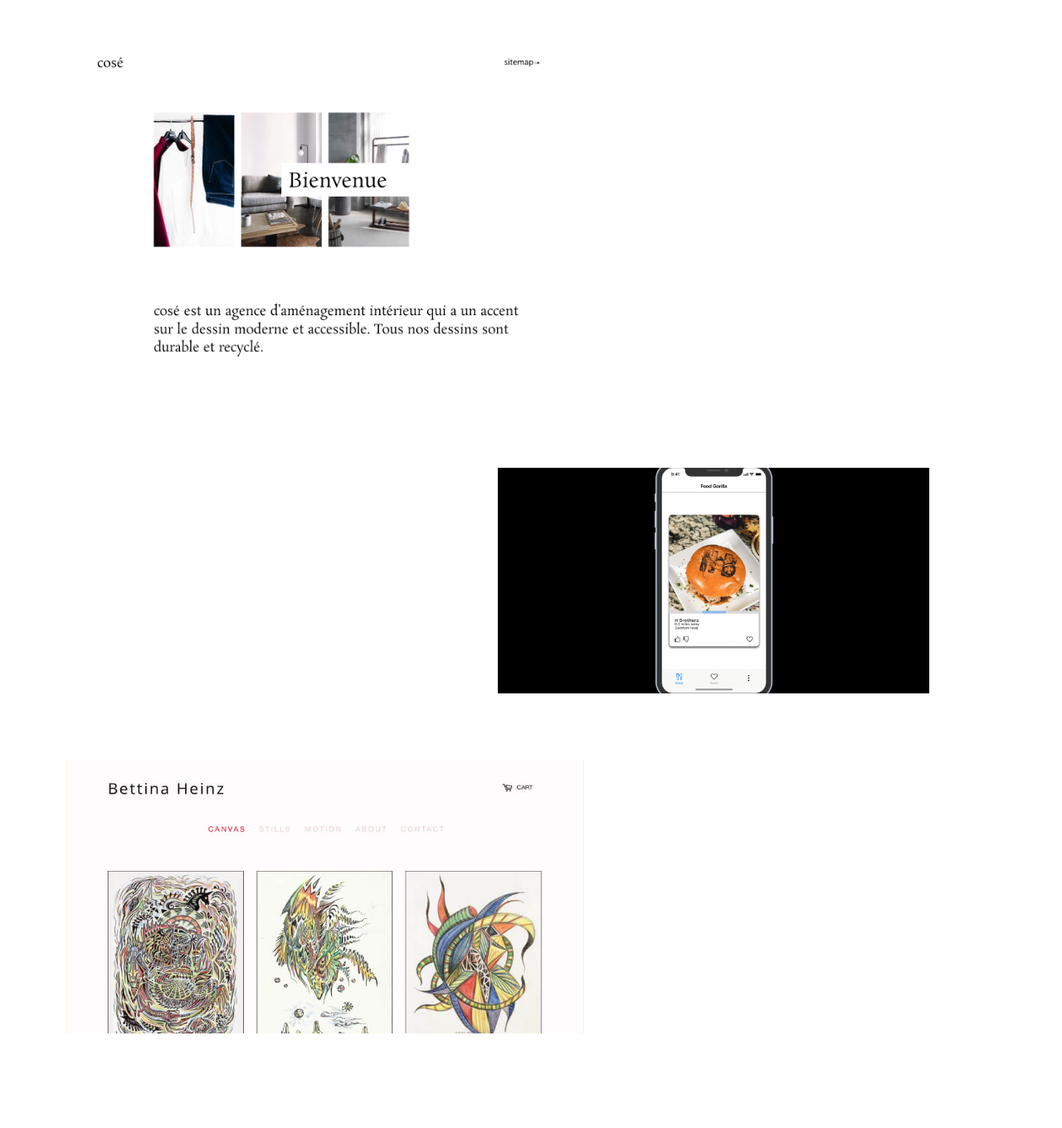
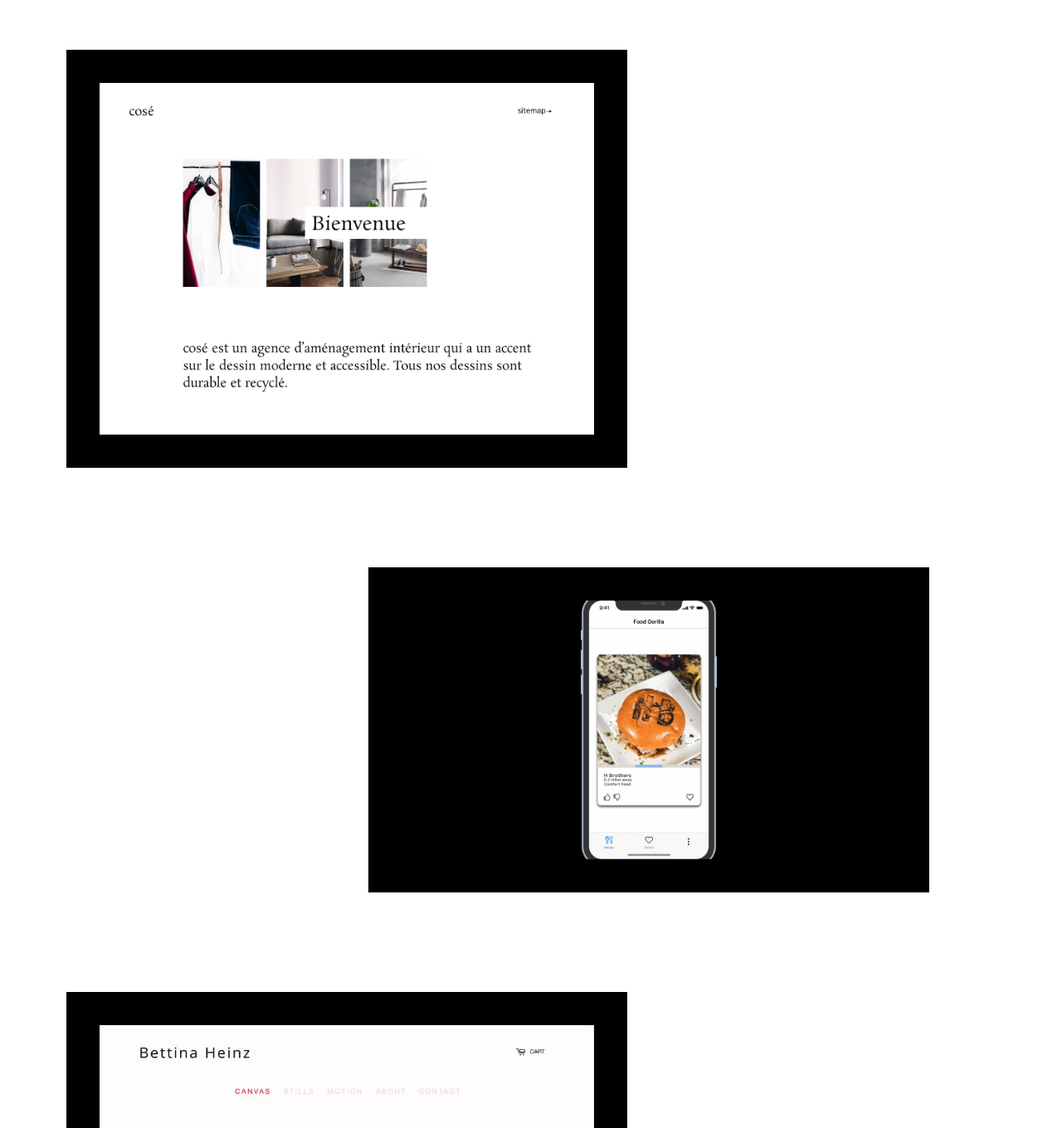
Before and after one commit to mikalcallahan/Portfolio-old, a React (Create React App) app in the folder client/: page /about in a window 1280 px wide. Shown: the part 790-2150 px from the top of the page at 83% size. Built offline with nearby package versions, Linux system fonts and the light colour scheme.

Commit message:
About/ Intro width & font weight
ProjectList/
Borders

```diff
--- a/client/src/components/ProjectList.js
+++ b/client/src/components/ProjectList.js
@@ -43,15 +43,21 @@ function ListWorks(props) {
   return (
     <div className='works'>
       <ul className='works__list'>
-        <li className='work__item' key='0'>
+        <li className='work__row'>
+        <div className='work__item' key='0'>
           <img className='work__img' alt='Cosé, aménagement intérior' src={cose}/>
-          </li>
-         <li className='work__item' key='1'>
-          <img className='work__img fg' alt='Food Gorilla' src={foodgorilla}/>
-        </li>
-        <li className='work__item' key='1'>
+        </div>
+      </li>
+      <li className='work__row'>
+         <div className='work__item' key='1'>
+           <img className='work__img fg' alt='Food Gorilla' src={foodgorilla}/>
+        </div>
+      </li>
+      <li className='work__row'>
+        <div className='work__item' key='1'>
           <img className='work__img' alt='Bettina Heinz Art' src={bhArt}/>
-        </li>
+        </div>
+      </li>
       </ul>
     </div>
   )
--- a/client/src/styles/_fonts.scss
+++ b/client/src/styles/_fonts.scss
@@ -1,5 +1,5 @@
 /* Fonts.scss */
-@import url('https://fonts.googleapis.com/css?family=Cormorant+Garamond:400|Lato');
+@import url('https://fonts.googleapis.com/css?family=Cormorant+Garamond:500|Lato');
 
 $font-stack--body: 'Lato', -apple-system, BlinkMacSystemFont, 'Segoe UI', 'Helvetica Neue', 'Roboto', 'Oxygen',
     'Ubuntu', 'Cantarell', 'Fira Sans', 'Droid Sans', sans-serif;
--- a/client/src/styles/about.scss
+++ b/client/src/styles/about.scss
@@ -63,7 +63,7 @@
   @include breakpoint(medium) {
     align-items: center;
     display: flex;
-    grid-column: 2 / 16;
+    grid-column: 3 / 15;
     height: 100vh;
     text-align: center;
   }
--- a/client/src/styles/project-list.scss
+++ b/client/src/styles/project-list.scss
@@ -16,6 +16,7 @@
 }
 
 .works__list {
+  align-items: center;
   display: flex;
   flex-wrap: wrap;
   width: 100%;
@@ -26,22 +27,36 @@
   }
 }
 
+.work__row {
+  //background-color: black;
+  display: flex;
+  margin: 2rem 0;
+  width: 100%;
+  @include breakpoint(medium) {
+    &:nth-child(2n) {
+      .work__item {
+        margin-left: auto;
+      }
+    }
+  }
+}
+
 .work__item {
   align-items: center;
   background-color: black;
   display: flex;
   justify-content: center;
-  margin: .25rem 0 .15rem 0;
-  // padding: 2rem 0;
+  flex-wrap: wrap;
+  margin: .05rem 0;
+  padding: 4rem;
   width: 100%;
   @include breakpoint(medium) {
-    // display: grid;
     margin: 2rem 0 6rem 0;
-    width: 60%;
+    width: 65%;
     &:nth-child(n) {
       grid-column: 1 / 8;
     }
-    &:nth-child(2) {
+    &:nth-child(2n) {
       margin-left: auto;
       width: 50%;
       //grid-column: 9 / 16;
@@ -67,5 +82,10 @@
       width: 27.5%;
     }
   }
+}
 
+.work__title {
+  color: white;
+  padding: 2rem 0;
+  width: 100%;
 }
```
